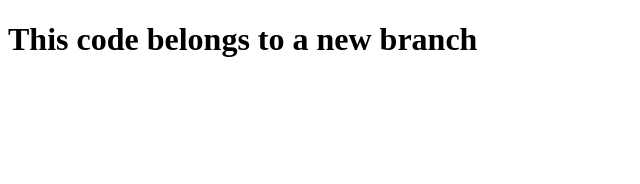
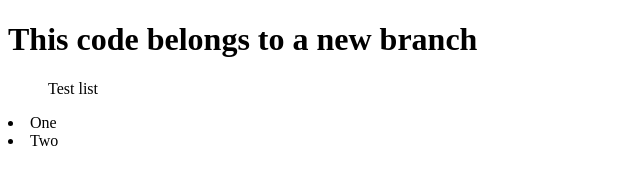
Before and after one commit to compnu/git_test, a plain HTML site: page Newbranch.html in a window 1280 px wide. Shown: the whole page, without its empty margins (0-640 px from the left). Drawn offline with Linux system fonts and the light colour scheme.

Commit message:
Ordered list

```diff
--- a/Newbranch.html
+++ b/Newbranch.html
@@ -8,5 +8,10 @@
 </head>
 <body>
     <h1>This code belongs to a new branch</h1>
+
+    <ol>Test list</ol>
+    <li>One</li>
+    <li>Two</li>
+
 </body>
 </html>
```
